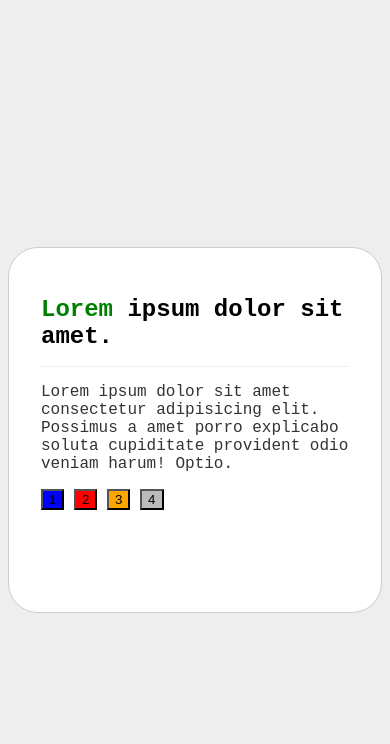
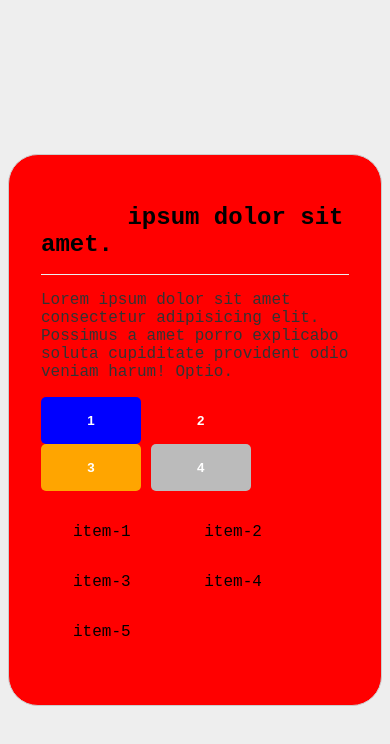
Before and after one commit to FabienD31/sass-notion, a website: page index.html in a window 390 px wide. Drawn offline with Linux system fonts and the light colour scheme.

Commit message:
mixins & media query

```diff
--- a/index.html
+++ b/index.html
@@ -18,6 +18,13 @@
     <button class=" btn-danger">2</button>
     <button class=" btn-warning">3</button>
     <button class=" btn-default">4</button>
+    <ul>
+      <li>item-1</li>
+      <li>item-2</li>
+      <li>item-3</li>
+      <li>item-4</li>
+      <li>item-5</li>
+    </ul>
   </div>
 </body>
 </html>
--- /dev/null
+++ b/scss/_media.scss
@@ -0,0 +1,24 @@
+@mixin xs {
+  @media only screen and (max-width: 500px) {
+    @content;
+  }
+}
+
+@mixin xl {
+  @media only screen and (min-width: 1000px) {
+    @content;
+  }
+}
+
+@mixin responsive($device) {
+  @if $device == xl {
+    @include xl {
+      @content;
+    }
+  }
+  @if $device == xs {
+    @include xs {
+      @content;
+    }
+  }
+}
--- /dev/null
+++ b/scss/_mixins.scss
@@ -0,0 +1,12 @@
+@mixin reset-list {
+  padding-left: 0;
+  list-style: none;
+}
+
+@mixin inline-list {
+  @include reset-list;
+  li {
+    display: inline-block;
+    padding: 1rem 2rem;
+  }
+}
--- a/scss/style.scss
+++ b/scss/style.scss
@@ -1,6 +1,8 @@
 // Les variables sont importées depuis notre partial :
 @import "buttons";
 @import "variables";
+@import "mixins";
+@import "media";
 
 body {
   font-family: $font-family;
@@ -12,8 +14,14 @@ body {
 }
 
 .card {
+  box-sizing: border-box;
+  @include responsive(xs) {
+    background: red;
+  }
+  @include responsive(xl) {
+    background: orange;
+  }
   width: 500px;
-  height: 300px;
   border: 1px solid #ccc;
   background: white;
   border-radius: 30px;
@@ -24,9 +32,15 @@ body {
     border-bottom: 1px solid $gray;
     span {
       color: green;
+      @include responsive(xs) {
+        color: red;
+      }
     }
   }
   .text {
     color: #333;
   }
+  ul {
+    @include inline-list;
+  }
 }
```
Also changed, not shown: css/style.css, 1 other file.
